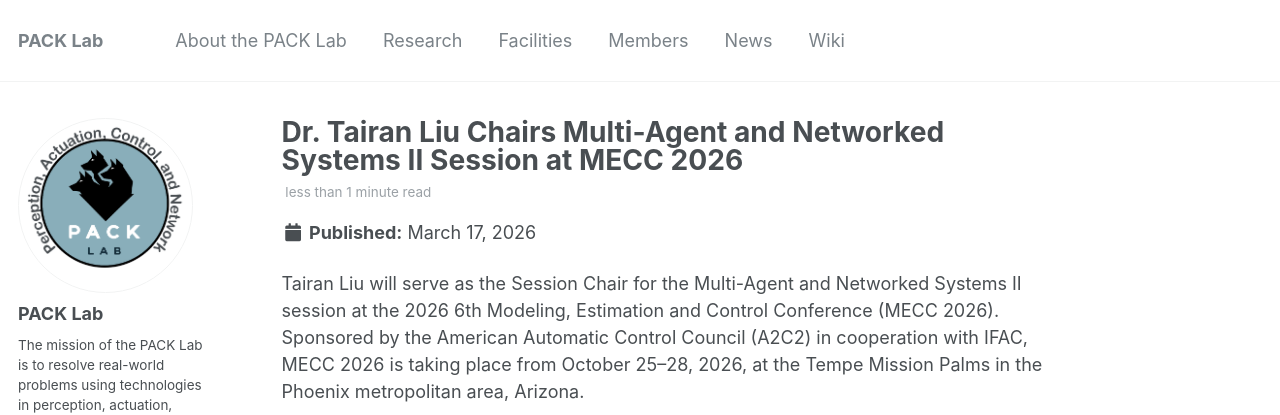
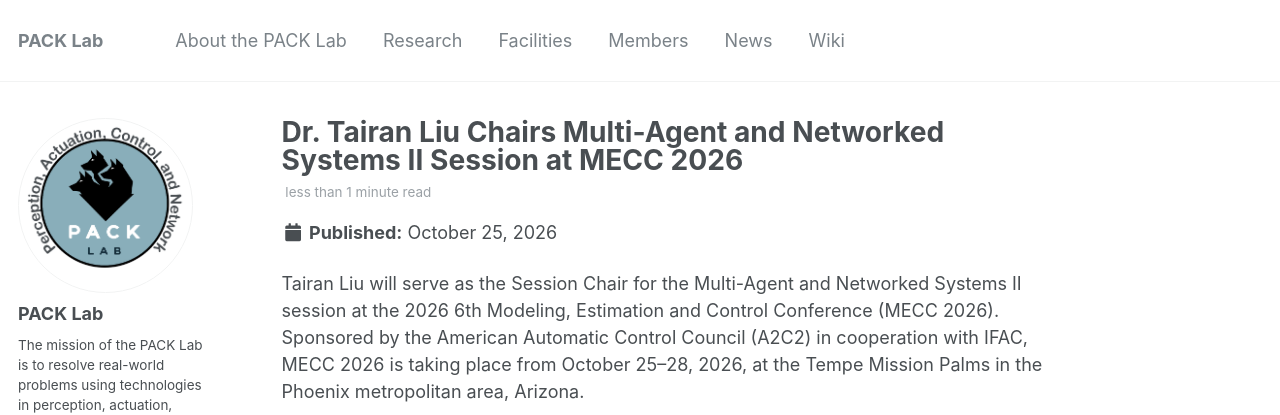
Before and after one commit to pack-lab/pack-lab.github.io, a Jekyll site: the page built from _posts/2026-10-25-news-post-1.md, in a window 1280 px wide and 900 px high. Shown: the top 415 px of the window. Built offline with Jekyll 4.4.1, drawn with Linux system fonts in a browser that asks for light colours.

Commit message:
Update 2026-10-25-news-post-1.md

```diff
--- a/_posts/2026-10-25-news-post-1.md
+++ b/_posts/2026-10-25-news-post-1.md
@@ -1,6 +1,6 @@
 ---
 title: 'Dr. Tairan Liu Chairs Multi-Agent and Networked Systems II Session at MECC 2026'
-date: 2026-03-17
+date: 2026-10-25
 permalink: /posts/2026/1025/news-post-1/
 tags:
   - service
```
